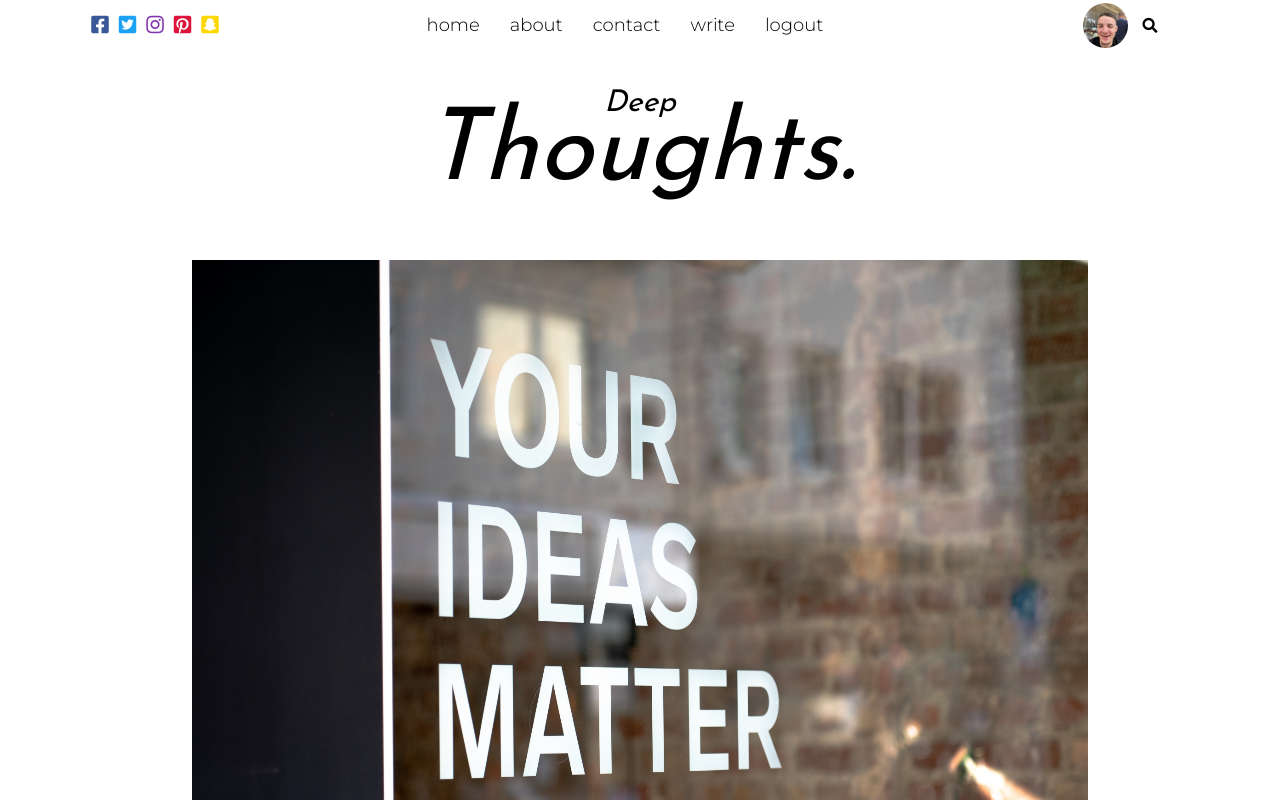
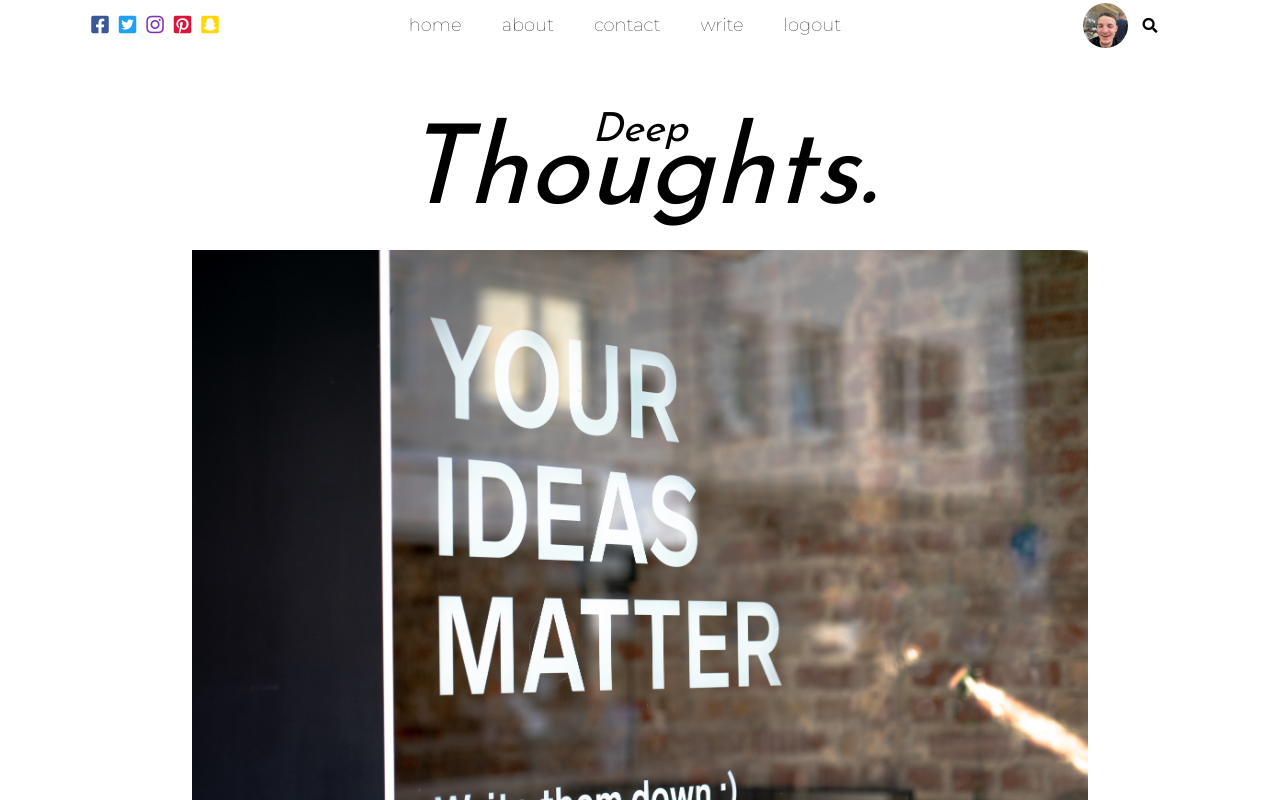
Before and after one commit to Arecio3/arecios-blog, a React (Create React App) app: page / in a window 1280 px wide. Shown: the top 800 px of the page. Built offline with nearby package versions, Linux system fonts and the light colour scheme; the HTML template or start-up script is replaced by a standard one.

Commit message:
header and nav hover effect

```diff
--- a/public/index.html
+++ b/public/index.html
@@ -33,7 +33,7 @@
       * {
         margin: 0;
       }
-      ::-webkit-scrollbar{
+      ::-webkit-scrollbar {
         display: none;
     }
     </style>
--- a/src/components/header/header.css
+++ b/src/components/header/header.css
@@ -1,5 +1,5 @@
 .header {
-    margin-top: 60px;
+    margin-top: 50px;
 }
 
 .headerTitles {
@@ -12,20 +12,20 @@
 
 .headerTitleSm {
     position: absolute;
-    top: 11%;
-    font-size: 30px;
+    margin-top: 11px;
+    font-size: 40px;
 }
 
 .headerTitleLg {
     position: absolute;
-    top: 13%;
-    font-size: 100px;
+    margin-top: 20px;
+    font-size: 110px;
 }
 
 .headerImg {
     margin-left: 15%;
     width: 70%;
-    height: 700px;
+    height: 600px;
     margin-top: 150px;
     object-fit: cover 100;
 }
--- a/src/components/navBar/navbar.css
+++ b/src/components/navBar/navbar.css
@@ -58,12 +58,22 @@
    margin: 0;
    padding: 0;
    list-style: none;
+  }
+
+  .topListItem {
+  font-weight: 100;
+  margin-right: 30px;
+  font-size: 18px;
+  cursor: pointer;
+  padding: 5px;
 }
-
-.topListItem {
-    margin-right: 30px;
-    font-size: 18px;
-    font-weight: 300;
+.topListItem:hover {
+  font-weight: 200;
+  margin-right: 30px;
+  padding: 5px;
+  background-color: #385898;
+  color: white;
+  border-radius: 4px;
 }
 
 .searchIcon {
```
